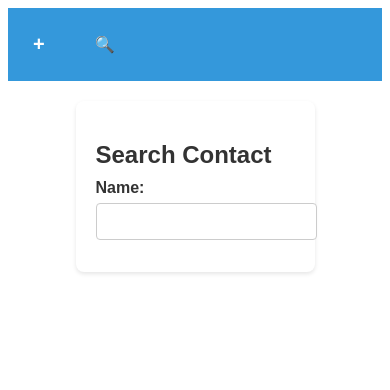
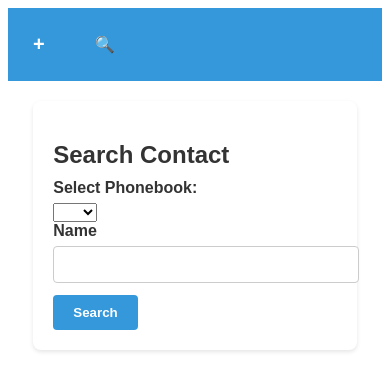
Before and after one commit to TonishaGovender/WebApplication-Phonebook, a Vue app: page / in a window 390 px wide. Shown: the top 390 px of the page. Built offline with nearby package versions, Linux system fonts and the light colour scheme; data requests are answered from the project's data file.

Commit message:
Add Validation for phoneNumber

```diff
--- a/db.json
+++ b/db.json
@@ -1,13 +1,14 @@
 {
   "entries": [
     {
-      "name": "Toni",
-      "phoneNumber": "ioiejd",
+      "name": "Tonisha Govender",
+      "phoneNumber": "0843428541",
+      "phonebookID": 1,
       "id": 1
     },
     {
-      "name": "mackyle",
-      "phoneNumber": "19",
+      "name": "mac",
+      "phoneNumber": "084-342-8541",
       "id": 2
     }
   ],
--- a/src/App.vue
+++ b/src/App.vue
@@ -6,6 +6,7 @@
           <button @click="isDropdownOpen = !isDropdownOpen">
           <span>+</span>
         </button>
+
         <div v-if="isDropdownOpen" class="dropdown-content">
           <button @click="activeTab = 'add-entry'">Contact</button>
           <button @click="activeTab = 'add-phonebook'">Phonebook</button>
@@ -18,25 +19,48 @@
 
       <div class="tab-content">
         <div class="card-container">
+
           <div class="card" v-if="activeTab === 'search'">
             <h2>Search Contact</h2>
             <!-- Search Form -->
-            <form>
-              <label for="searchName">Name:</label>
-              <input v-model="searchName" id="searchName" type="text" @input="search">
+            <form @submit.prevent="search">
+              <label for="phonebookSelect">Select Phonebook:</label>
+              <select v-model="selectedPhonebook" id="phonebookSelect" required>
+                <option v-for="phonebook in phonebooks" :key="phonebook.id" :value="phonebook.id">{{ phonebook.phonebookName }}</option>
+              </select>
+              <label for="searchName">Name</label>
+              <input v-model="searchName" id="searchName" type="text">
+              <button type="submit">Search</button>
             </form>
+          </div>
+
+          <div v-if="selectedPhonebook">
+            <h2>{{ selectedPhonebook.name }} Details</h2>
+            <ul>
+              <li v-for="entry in selectedPhonebook.entries" :key="entry.id">
+                {{ entry.name }} - {{ entry.number }}
+              </li>
+            </ul>
           </div>
 
           <div class="card" v-else-if="activeTab === 'add-entry'">
             <h2>Add Contact</h2>
             <!-- Form to Add User Entry -->
             <form @submit.prevent="addEntry">
+              <label for="phonebookSelect">Select Phonebook:</label>
+              <select v-model="selectedPhonebook" id="phonebookSelect" required>
+                <option v-for="phonebook in phonebooks" :key="phonebook.id" :value="phonebook.id">{{ phonebook.phonebookName }}</option>
+              </select>
               <label for="name">Name:</label>
               <input v-model="name" id="name" type="text" required>
               <label for="phoneNumber">Phone Number:</label>
-              <input v-model="phoneNumber" id="phoneNumber" type="tel" required>
+              <input v-model="phoneNumber" id="phoneNumber" type="tel"
+              pattern="[0-9]{3}-[0-9]{3}-[0-9]{4}"
+              maxlength="13"
+              placeholder="123-456-7890" required>
               <button type="submit">Add Contact</button>
             </form>
+            <div v-if="showMessage" class="message">Contact added successfully!</div>
           </div>
 
           <div class="card" v-else-if="activeTab === 'add-phonebook'">
@@ -55,15 +79,21 @@
 </template>
 
 <script>
+import "./main.js";
 import axios from 'axios';
+
 export default {
   data() {
     return {
       activeTab: 'search',
       isDropdownOpen: false,
+      showMessage: false,
       name: '',
       phoneNumber: '',
       phonebookName: '',
+      entries: [],
+      phonebooks: [],
+      selectedPhonebook: null,
     };
   },
   methods: {
@@ -76,6 +106,11 @@ export default {
       try {
         const response = await axios.post('http://localhost:3000/entries', newEntry);
         console.log('Entry added:', response.data);
+        this.showMessage = true;
+        setTimeout(() => {
+          this.showMessage = false;
+          window.location.reload();
+        }, 6000);
       } catch (error) {
         console.error('Error adding entry:', error);
       }
@@ -93,7 +128,52 @@ export default {
         console.error('Error adding phonebook:', error);
       }
     },
+
+    async search() {
+      if (this.selectedPhonebook) {
+        try {
+          const responseEntries = await axios.get('http://localhost:3000/entries');
+          const filteredEntries = responseEntries.data.filter(entry => {
+            const entryName = entry.name.toLowerCase();
+            const phonebook = this.phonebooks.find(pb => pb.id === this.selectedPhonebook);
+            const phonebookName = phonebook ? phonebook.phonebookName.toLowerCase() : '';
+
+            const nameMatches = entryName.includes(this.searchName.toLowerCase());
+            const phonebookMatches = phonebookName.includes(this.searchName.toLowerCase());
+
+            return nameMatches || phonebookMatches;
+          });
+
+          // Update the entries with filtered results
+          this.entries = filteredEntries;
+
+          // Clear the selected phonebook and search name after search
+          this.selectedPhonebook = null;
+          this.searchName = '';
+        } catch (error) {
+          console.error('Error searching:', error);
+        }
+      }
+    },
+    async fetchData() {
+      try {
+        const responseEntries = await axios.get('http://localhost:3000/entries');
+        this.entries = responseEntries.data;
+        const responsePhonebooks = await axios.get('http://localhost:3000/phonebooks');
+        this.phonebooks = responsePhonebooks.data;
+      } catch (error) {
+        console.error('Error fetching data:', error);
+      }
+    },
   },
+  watch: {
+    selectedPhonebook: 'fetchData', // Watch for changes in selectedPhonebook and trigger fetchData
+  },
+  created() {
+  if (this.activeTab === 'search') {
+    this.fetchData();
+  }
+},
 };
 </script>
 
@@ -155,7 +235,6 @@ export default {
     color: #3498db;
   }
 
-  /* Styling for the dropdown content */
   .dropdown-content {
     position: absolute;
     top: 100%;
```
